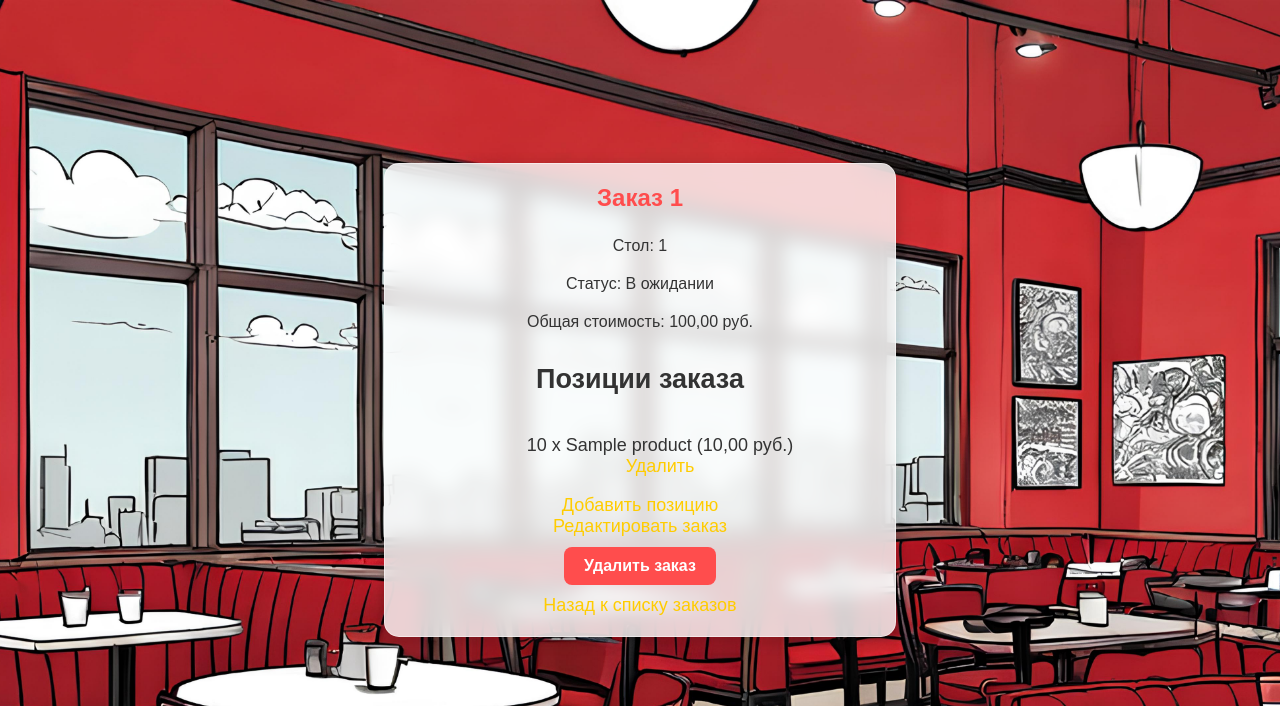
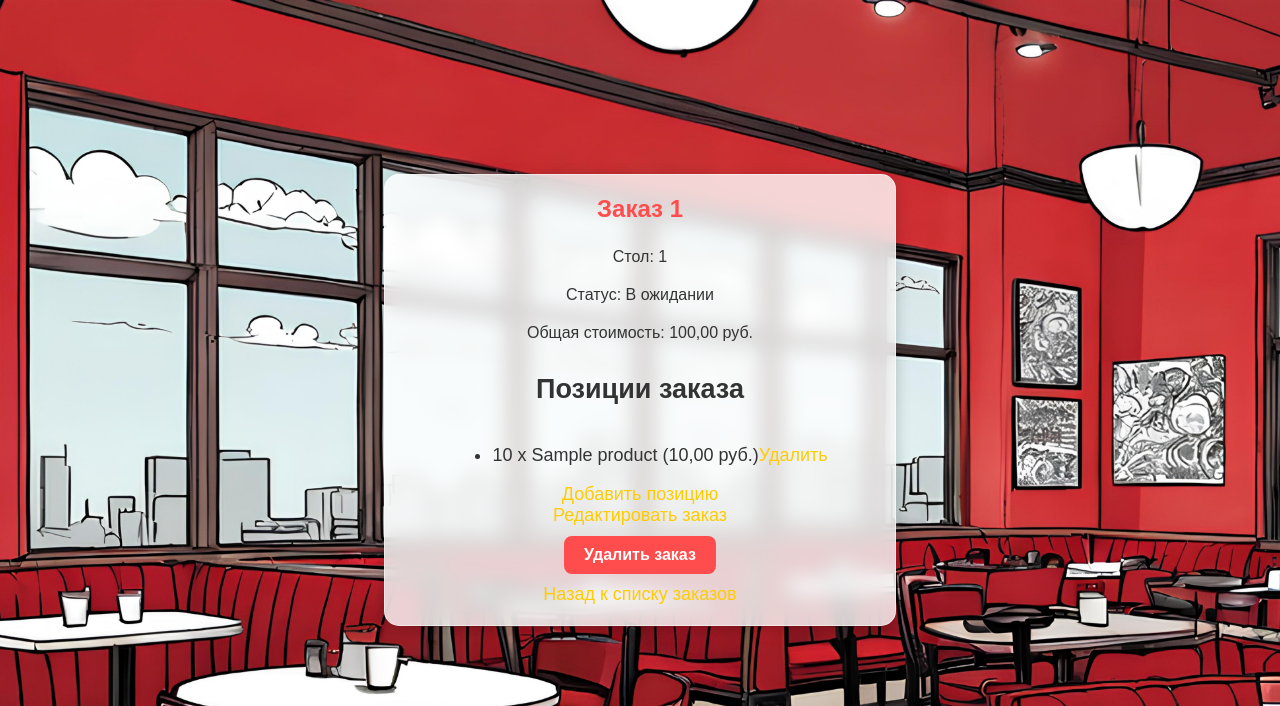
Before and after one commit to Mister-Monkster/cafe, a Django app: page /1/ in a window 1280 px wide. Shown: the top 706 px of the page. Run offline with Django 5.2, Linux system fonts and the light colour scheme; tables that the repository leaves empty hold one stand-in row (values such as "Sample post").

Commit message:
Update order_detail.html

```diff
--- a/cafe/orders/templates/orders/order_detail.html
+++ b/cafe/orders/templates/orders/order_detail.html
@@ -8,8 +8,10 @@
     <h2>Позиции заказа</h2>
     <ul>
         {% for item in order.items.all %}
-            <li class="detail">{{ item.quantity }} x {{ item.product.name }} ({{ item.product.price }} руб.)</li>
+         <div class="detail">
+            <li>{{ item.quantity }} x {{ item.product.name }} ({{ item.product.price }} руб.)</li>
             <a href="{% url 'delete_order_item' item.pk %}">Удалить</a>
+        </div>
         {% endfor %}
     </ul>
 
```
